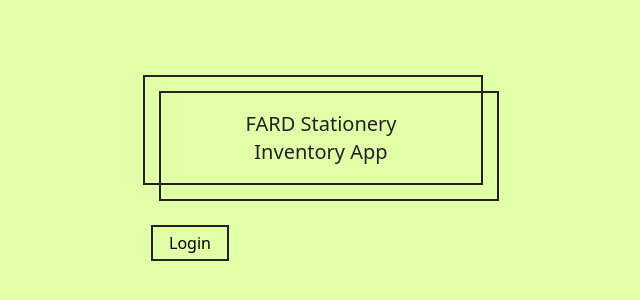
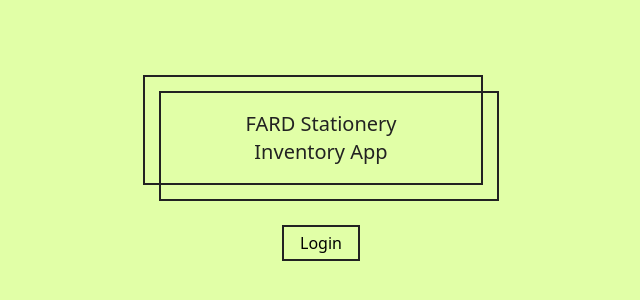
Before and after one commit to luizaki/stationary-inventory-system, a React (Vite) app: page / in a window 1280 px wide. Shown: the part 228-528 px from the top of the page, without its empty margins (319-959 px from the left). Built offline with nearby package versions, Linux system fonts and the light colour scheme; no server answers; the HTML template or start-up script is replaced by a standard one.

Commit message:
fix: Fix landing page alignment

```diff
--- a/src/pages/Landing.jsx
+++ b/src/pages/Landing.jsx
@@ -11,7 +11,7 @@ const Landing = () => {
   return (
     <div className="min-h-screen flex items-center justify-center">
       {/* Centered panel */}
-      <div>
+      <div className="flex flex-col items-center justify-center">
         {/* Overlapping squares */}
         <div className="relative flex flex-col items-center">
           <div className="absolute -top-2 -left-2 w-[340px] h-[110px] border-2 border-[#222] z-10"></div>
```
